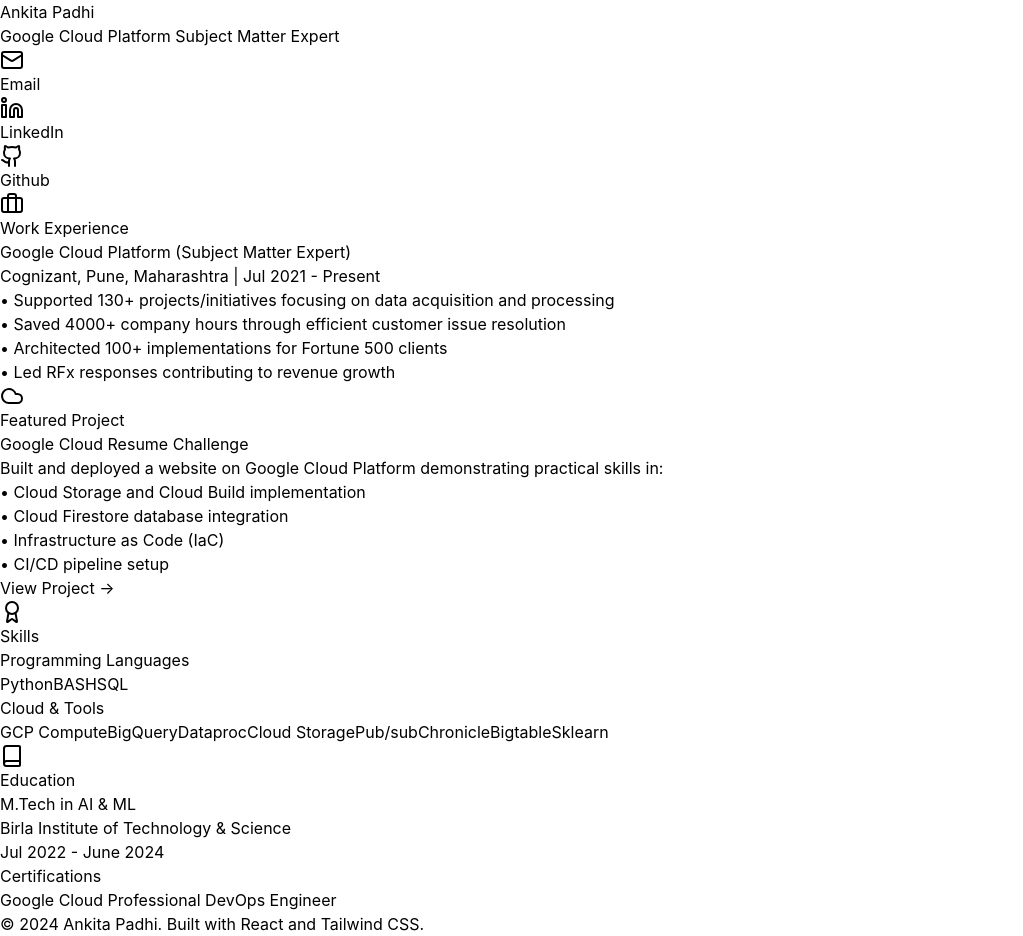
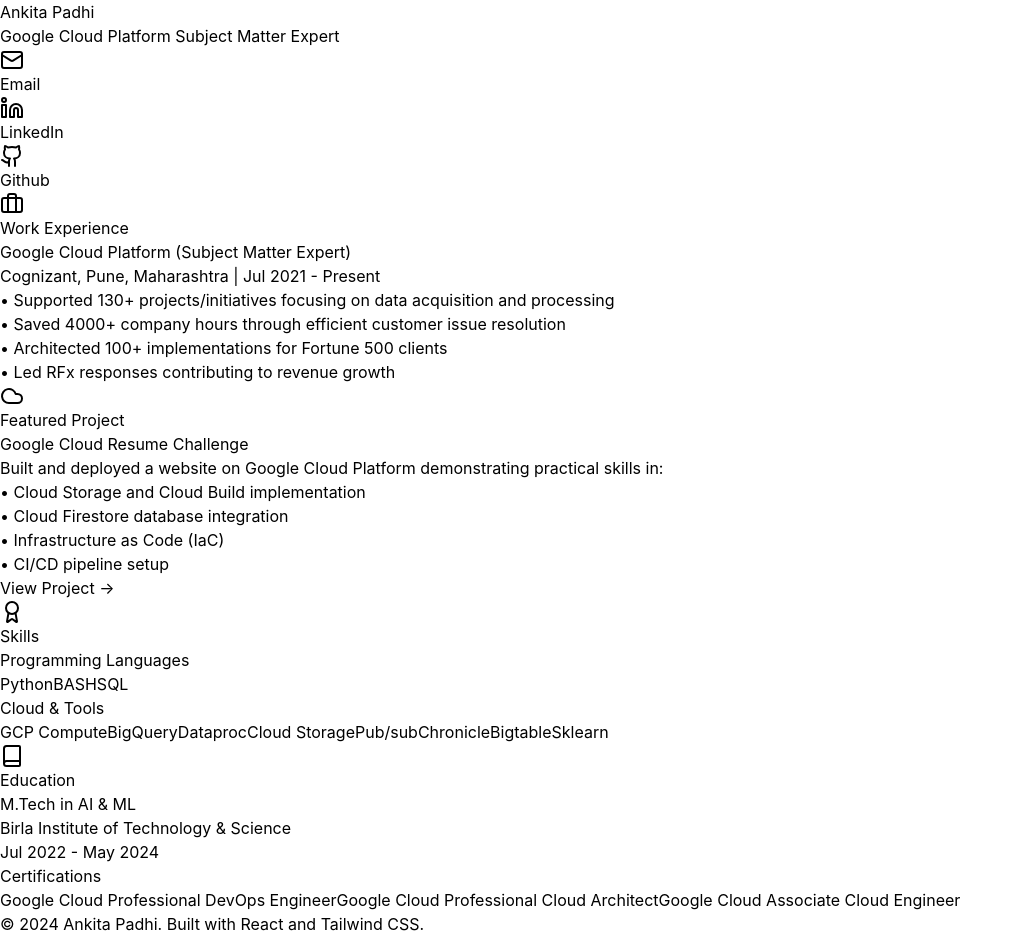
Before and after one commit to Padhi98/myportfolio, a React (Vite) app: page / in a window 1280 px wide. Shown: the whole page, without its empty margins (0-1023 px from the left). Built offline with nearby package versions, Linux system fonts and the light colour scheme.

Commit message:
added certifications

```diff
--- a/src/components/Portfolio.jsx
+++ b/src/components/Portfolio.jsx
@@ -170,7 +170,7 @@
                 Birla Institute of Technology & Science
               </p>
               <p className={`${isDarkMode ? 'text-gray-300' : 'text-gray-700'}`}>
-                Jul 2022 - June 2024
+                Jul 2022 - May 2024
               </p>
 
               <div className="mt-6">
@@ -182,6 +182,16 @@
                     isDarkMode ? 'bg-green-900 text-green-200' : 'bg-green-100 text-green-800'
                   }`}>
                     Google Cloud Professional DevOps Engineer
+                  </span>
+                  <span className={`px-3 py-1 rounded-full text-sm ${
+                    isDarkMode ? 'bg-green-900 text-green-200' : 'bg-green-100 text-green-800'
+                  }`}>
+                    Google Cloud Professional Cloud Architect
+                  </span>
+                  <span className={`px-3 py-1 rounded-full text-sm ${
+                    isDarkMode ? 'bg-green-900 text-green-200' : 'bg-green-100 text-green-800'
+                  }`}>
+                    Google Cloud Associate Cloud Engineer
                   </span>
                 </div>
               </div>
```
